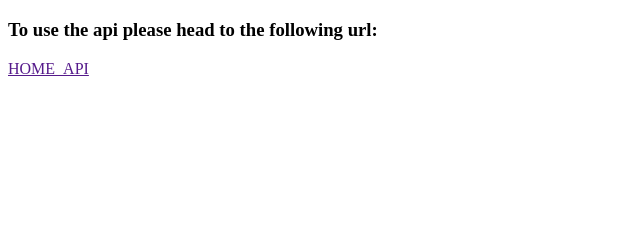
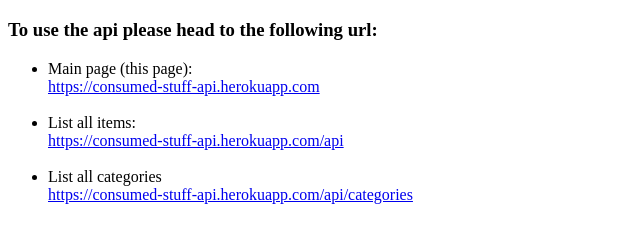
Before and after one commit to AwsYaseen22/myAPI, a website: page index.html in a window 1280 px wide. Shown: the part 61-304 px from the top of the page, without its empty margins (0-640 px from the left). Drawn offline with Linux system fonts and the light colour scheme.

Commit message:
update the html to have basic documentations and push to heroku

```diff
--- a/index.html
+++ b/index.html
@@ -11,7 +11,20 @@
     <body>
         <h1>Home consumed stuff API</h1>
         <h3>To use the api please head to the following url:</h3>
-        <a href="">HOME_API</a>
+        <ul>
+            <li>Main page (this page):</li>
+            <a href="https://consumed-stuff-api.herokuapp.com">https://consumed-stuff-api.herokuapp.com</a>
+            <br>
+            <br>
+            <li>List all items:</li>
+            <a href="https://consumed-stuff-api.herokuapp.com/api">https://consumed-stuff-api.herokuapp.com/api</a>
+            <br>
+            <br>
+            <li>List all categories</li>
+            <a
+                href="https://consumed-stuff-api.herokuapp.com/api/categories">https://consumed-stuff-api.herokuapp.com/api/categories</a>
+
+        </ul>
     </body>
 
 </html>
```
